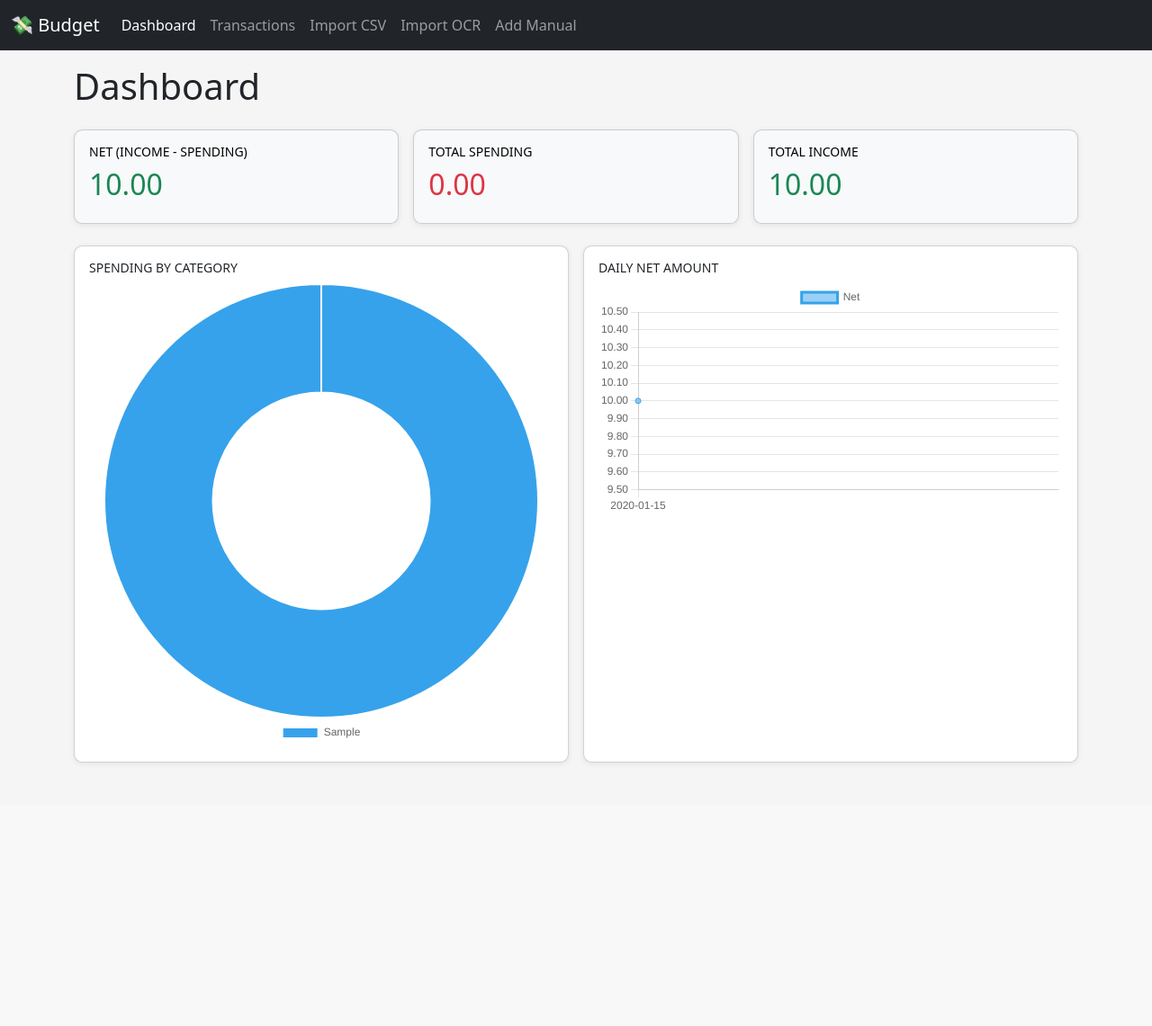
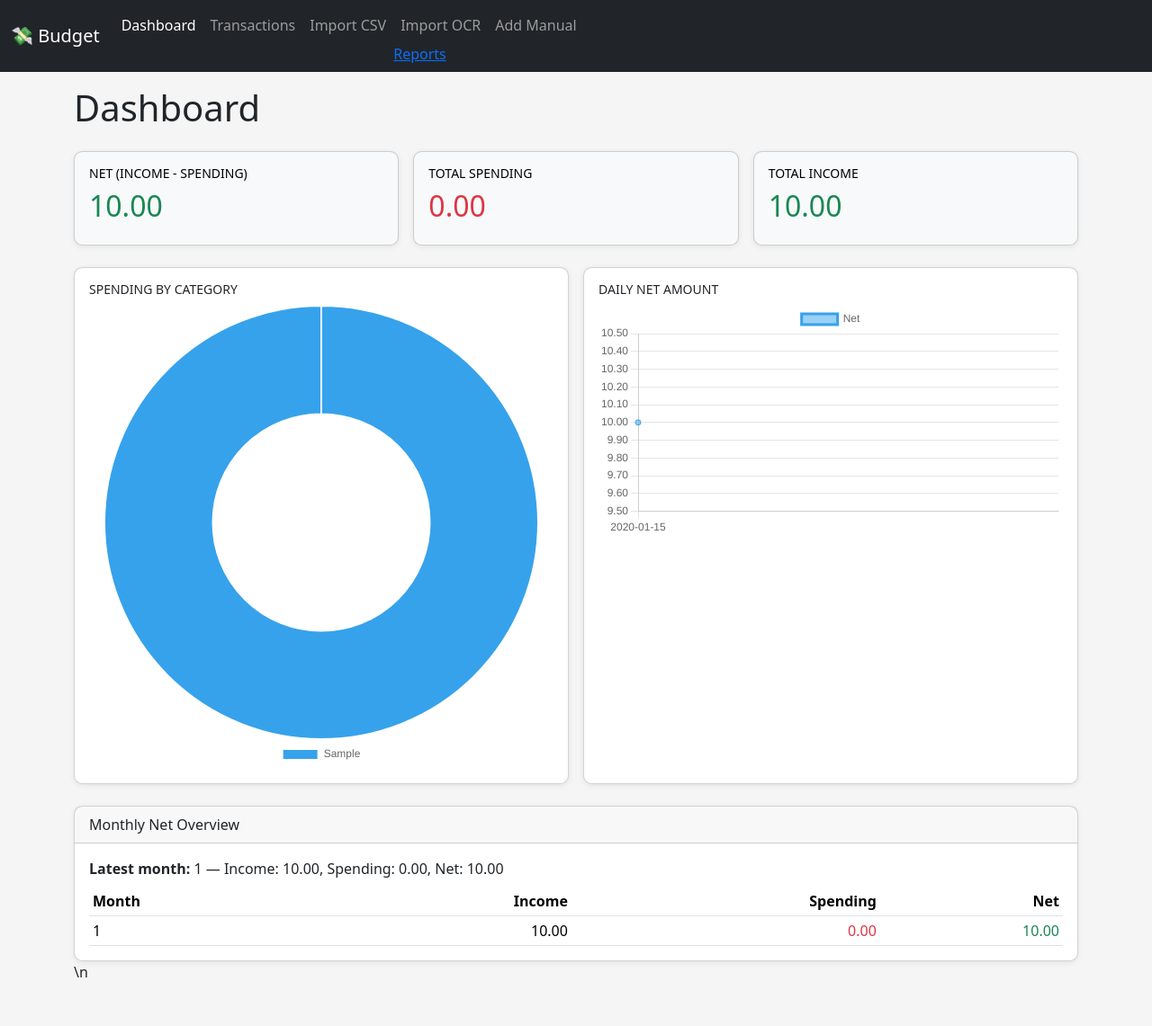
Before and after one commit to onojk/budget-tracker, a Flask app: page / in a window 1280 px wide. Shown: the whole page at 90% size. Before the commit the page ends 896 px from the top, so only its background shows below. Run offline with Flask 3, Linux system fonts and the light colour scheme; tables that the repository leaves empty hold one stand-in row (Sample ...).

Commit message:
Added monthly summary table to dashboard and cleaned build_monthly_summary() function

```diff
--- a/app.py
+++ b/app.py
@@ -3,11 +3,12 @@ from pathlib import Path
 import shutil
 import subprocess
 from datetime import datetime, date
+from collections import OrderedDict
+
 from ocr_pipeline import process_screenshot_files, process_statement_files
-from datetime import datetime
 from sqlalchemy import create_engine, Column, Integer, String, Float, Date, DateTime, func, or_
+
 MIN_ALLOWED_DATE = date(2024, 1, 1)
-
 
 from flask import (
     Flask,
@@ -27,7 +28,6 @@ from wtforms import (
     TextAreaField,
 )
 from wtforms.validators import DataRequired
-from sqlalchemy import func
 import pandas as pd
 
 from config import Config
@@ -43,7 +43,12 @@ import ocr_pipeline
 
 
 class ManualTransactionForm(FlaskForm):
-    date = DateField("Date", validators=[DataRequired()], default=date.today, render_kw={"min": "2024-01-01"})
+    date = DateField(
+        "Date",
+        validators=[DataRequired()],
+        default=date.today,
+        render_kw={"min": "2024-01-01"},
+    )
     amount = FloatField("Amount", validators=[DataRequired()])
     merchant = StringField("Merchant")
     description = StringField("Description")
@@ -127,9 +132,11 @@ def coerce_amount(raw_amount, direction: str) -> float:
 
 
 def is_duplicate_transaction(session, date, amount, merchant, account_name, *_, **__):
-    """Return True if a transaction with the same date, amount, merchant,
+    """
+    Return True if a transaction with the same date, amount, merchant,
     and account already exists. Extra args are accepted and ignored so we can
-    call this helper with (date, amount, merchant, description, account, source)."""
+    call this helper with (date, amount, merchant, description, account, source).
+    """
     q = session.query(Transaction).filter(
         Transaction.date == date,
         Transaction.amount == amount,
@@ -138,83 +145,11 @@ def is_duplicate_transaction(session, date, amount, merchant, account_name, *_,
     )
     return session.query(q.exists()).scalar()
 
-# -------------------------------------------------------------------
-# Routes
-# -------------------------------------------------------------------
-
-
-@app.route("/")
-def dashboard():
-    # Totals
-    total_spending = (
-        db.session.query(func.sum(Transaction.amount))
-        .filter(Transaction.amount < 0)
-        .scalar()
-        or 0.0
-    )
-    total_income = (
-        db.session.query(func.sum(Transaction.amount))
-        .filter(Transaction.amount > 0)
-        .scalar()
-        or 0.0
-    )
-    net = total_income + total_spending
-
-    # Spending by category (absolute values for chart)
-    cat_rows = (
-        db.session.query(
-            Transaction.category,
-            func.sum(Transaction.amount),
-        )
-        .group_by(Transaction.category)
-        .all()
-    )
-
-    cat_labels = []
-    cat_values = []
-    for cat, amt in cat_rows:
-        label = cat or "Uncategorized"
-        cat_labels.append(label)
-        cat_values.append(abs(float(amt or 0.0)))
-
-    # Chart-ready structure: works with most Chart.js setups
-    by_category = {
-        "labels": cat_labels,
-        "data": cat_values,    # if your JS uses .data
-        "values": cat_values,  # if your JS uses .values
-    }
-
-    # Daily running net
-    daily_rows = (
-        db.session.query(
-            Transaction.date,
-            func.sum(Transaction.amount),
-        )
-        .group_by(Transaction.date)
-        .order_by(Transaction.date)
-        .all()
-    )
-
-    running = 0.0
-    daily_net = []
-    for d, amt in daily_rows:
-        running += float(amt or 0.0)
-        daily_net.append({"date": d.isoformat(), "net": round(running, 2)})
-
-    return render_template(
-        "dashboard.html",
-        net=round(net, 2),
-        total_spending=round(total_spending, 2),
-        total_income=round(total_income, 2),
-        cat_labels=cat_labels,
-        cat_values=cat_values,
-        by_category=by_category,
-        daily_net=daily_net,
-    )
 
 # ======================================================================
 # Category Rule Engine
 # ======================================================================
+
 
 def guess_category(db, merchant, account_name, method):
     """
@@ -255,6 +190,7 @@ def guess_category(db, merchant, account_name, method):
 def learn_category_from_transaction(db, merchant, account_name, method, chosen_category):
     """
     Save or update a CategoryRule when the user changes the category manually.
+    (Not yet wired into any route, but ready for future use.)
     """
     merchant = (merchant or "").strip()
     account_name = (account_name or "").strip()
@@ -269,11 +205,9 @@ def learn_category_from_transaction(db, merchant, account_name, method, chosen_c
     )
 
     if rule:
-        # Update category + metadata
         rule.category = chosen_category
         rule.use_count += 1
     else:
-        # Create new rule
         rule = CategoryRule(
             merchant=merchant,
             account_name=account_name,
@@ -284,6 +218,153 @@ def learn_category_from_transaction(db, merchant, account_name, method, chosen_c
         db.session.add(rule)
 
     db.session.commit()
+
+
+# -------------------------------------------------------------------
+# Routes
+
+def build_monthly_summary(txs):
+    """Return list of {year, month, label, income, spending, net}."""
+    monthly_map = OrderedDict()
+
+    for tx in txs:
+        if not tx.date:
+            continue
+
+        key = tx.date.strftime("%Y-%m")
+
+        bucket = monthly_map.setdefault(
+            key,
+            {
+                "year": tx.date.year,
+                "month": tx.date.month,
+                "label": tx.date.strftime("%b %Y"),
+                "income": 0.0,
+                "spending": 0.0,
+                "net": 0.0,
+            },
+        )
+
+        amt = float(tx.amount or 0)
+        if amt >= 0:
+            bucket["income"] += amt
+        else:
+            bucket["spending"] += amt
+
+        bucket["net"] += amt
+
+    return list(monthly_map.values())
+
+# -------------------------------------------------------------------
+
+
+@app.route("/")
+def dashboard():
+    # Totals
+    total_spending = (
+        db.session.query(func.sum(Transaction.amount))
+        .filter(Transaction.amount < 0)
+        .scalar()
+        or 0.0
+    )
+    total_income = (
+        db.session.query(func.sum(Transaction.amount))
+        .filter(Transaction.amount > 0)
+        .scalar()
+        or 0.0
+    )
+    net = total_income + total_spending
+
+    # Spending by category (absolute values for chart)
+    cat_rows = (
+        db.session.query(
+            Transaction.category,
+            func.sum(Transaction.amount),
+        )
+        .group_by(Transaction.category)
+        .all()
+    )
+
+    cat_labels = []
+    cat_values = []
+    for cat, amt in cat_rows:
+        label = cat or "Uncategorized"
+        cat_labels.append(label)
+        cat_values.append(abs(float(amt or 0.0)))
+
+    by_category = {
+        "labels": cat_labels,
+        "data": cat_values,
+        "values": cat_values,
+    }
+
+    # Daily running net
+    daily_rows = (
+        db.session.query(
+            Transaction.date,
+            func.sum(Transaction.amount),
+        )
+        .group_by(Transaction.date)
+        .order_by(Transaction.date)
+        .all()
+    )
+
+    running = 0.0
+    daily_net = []
+    for d, amt in daily_rows:
+        running += float(amt or 0.0)
+        daily_net.append({"date": d.isoformat(), "net": round(running, 2)})
+
+    # --- Monthly aggregation for dashboard "Monthly Net Overview" ---
+    txs = Transaction.query.order_by(Transaction.date.asc()).all()
+    monthly_map = OrderedDict()
+
+    for tx in txs:
+        if not tx.date:
+            continue
+
+        key = tx.date.strftime("%Y-%m")  # e.g. "2025-11"
+        bucket = monthly_map.setdefault(
+            key,
+            {
+                "year": tx.date.year,
+                "month": tx.date.month,
+                "label": tx.date.strftime("%b %Y"),  # "Nov 2025"
+                "income": 0.0,
+                "spending": 0.0,
+                "net": 0.0,
+            },
+        )
+
+        amt = float(tx.amount or 0)
+        if amt >= 0:
+            bucket["income"] += amt
+        else:
+            bucket["spending"] += amt
+        bucket["net"] += amt
+
+    monthly = list(monthly_map.values())
+
+    if monthly:
+        monthly_overview_message = ""
+    else:
+        monthly_overview_message = (
+            "No monthly data yet. Import some transactions to see this overview."
+        )
+
+    return render_template(
+        "dashboard.html",
+        net=net,
+        total_spending=total_spending,
+        total_income=total_income,
+        cat_labels=cat_labels,
+        cat_values=cat_values,
+        by_category=by_category,
+        daily_net=daily_net,
+        monthly=monthly,
+        monthly_overview_message=monthly_overview_message,
+    )
+
 
 @app.route("/transactions")
 def transactions():
@@ -345,15 +426,15 @@ def import_csv():
 
         msg = f"Imported {imported} rows from CSV."
         if skipped_invalid_dates:
-            msg += f" Skipped {skipped_invalid_dates} rows with invalid dates (e.g. '2025-11-XX')."
+            msg += (
+                f" Skipped {skipped_invalid_dates} rows with invalid dates"
+                " (e.g. '2025-11-XX')."
+            )
         flash(msg, "success")
         return redirect(url_for("transactions"))
 
     # GET
     return render_template("import_csv.html")
-
-
-
 
 
 @app.route("/import/ocr", methods=["GET", "POST"])
@@ -377,7 +458,7 @@ def import_ocr():
 
         imported = 0
         for r in rows:
-            date_obj, reason = parse_date_safer(r.get("Date"))
+            date_obj, reason = parse_date_safe(r.get("Date"))
             if date_obj is None:
                 continue
 
@@ -391,9 +472,7 @@ def import_ocr():
             method = normalize_string(r.get("Method"))
             raw_category = normalize_string(r.get("Category"))
 
-            # -----------------------------
             # Auto-category via rule engine
-            # -----------------------------
             category = raw_category or "Uncategorized"
             auto_cat = guess_category(
                 db,
@@ -404,14 +483,14 @@ def import_ocr():
             if auto_cat:
                 category = auto_cat
 
-            # Skip duplicates (same as before)
+            # Skip duplicates
             if is_duplicate_transaction(
                 db.session,
                 date_obj,
                 amount,
                 merchant,
+                account_name,
                 description,
-                account_name,
                 source_system,
             ):
                 continue
@@ -424,7 +503,7 @@ def import_ocr():
                 amount=amount,
                 merchant=merchant,
                 description=description,
-                method=method,          # remove this line if your model has no 'method' field
+                # method is only stored on CategoryRule, not Transaction
                 category=category,
                 notes=normalize_string(r.get("Notes")),
             )
@@ -435,6 +514,7 @@ def import_ocr():
         flash(f"OCR import complete. Imported {imported} transactions.", "success")
         return redirect(url_for("transactions"))
 
+    # GET
     return render_template("import_ocr.html")
 
 
@@ -466,7 +546,10 @@ def import_scan():
         elif ext == ".pdf":
             out_txt = Path(statements) / f"{p.stem}_ocr.txt"
             try:
-                subprocess.run(["pdftotext", "-layout", str(p), str(out_txt)], check=True)
+                subprocess.run(
+                    ["pdftotext", "-layout", str(p), str(out_txt)],
+                    check=True,
+                )
                 converted_pdfs += 1
             except Exception as e:
                 print(f"[SCAN] Failed to convert {p}: {e}")
@@ -474,9 +557,11 @@ def import_scan():
 
     flash(
         f"Scanned inbox: moved {moved_txt} text files, converted {converted_pdfs} PDFs.",
-        "success"
+        "success",
     )
     return redirect(url_for("import_ocr"))
+
+
 @app.route("/add/manual", methods=["GET", "POST"])
 def add_manual():
     form = ManualTransactionForm()
--- a/templates/base.html
+++ b/templates/base.html
@@ -25,7 +25,9 @@
         <li class="nav-item"><a class="nav-link {% if request.endpoint=='dashboard' %}active{% endif %}" href="{{ url_for('dashboard') }}">Dashboard</a></li>
         <li class="nav-item"><a class="nav-link {% if request.endpoint=='transactions' %}active{% endif %}" href="{{ url_for('transactions') }}">Transactions</a></li>
         <li class="nav-item"><a class="nav-link {% if request.endpoint=='import_csv' %}active{% endif %}" href="{{ url_for('import_csv') }}">Import CSV</a></li>
-        <li class="nav-item"><a class="nav-link {% if request.endpoint=='import_ocr' %}active{% endif %}" href="{{ url_for('import_ocr') }}">Import OCR</a></li>
+        <li class="nav-item"><a class="nav-link {% if request.endpoint=='import_ocr' %}active{% endif %}" href="{{ url_for('import_ocr') }}">Import OCR</a>
+        <a href="/reports">Reports</a>
+</li>
         <li class="nav-item"><a class="nav-link {% if request.endpoint=='add_manual' %}active{% endif %}" href="{{ url_for('add_manual') }}">Add Manual</a></li>
       </ul>
     </div>
--- a/templates/dashboard.html
+++ b/templates/dashboard.html
@@ -51,4 +51,78 @@
     </div>
   </div>
 </div>
-{% endblock %}
+
+<!-- Monthly net overview (mini chart) -->
+<div class="card mt-4">
+  <div class="card-header">
+    Monthly Net Overview
+  </div>
+  <div class="card-body">
+    {% if monthly %}
+      <p class="mb-2">
+        <strong>Latest month:</strong>
+        {{ monthly[-1].month }}
+        — Income: {{ "%.2f"|format(monthly[-1].income) }},
+        Spending: {{ "%.2f"|format((monthly[-1].spending | abs)) }},
+        Net: {{ "%.2f"|format(monthly[-1].net) }}
+      </p>
+
+      <table class="table table-sm mb-0">
+        <thead>
+          <tr>
+            <th>Month</th>
+            <th class="text-end">Income</th>
+            <th class="text-end">Spending</th>
+            <th class="text-end">Net</th>
+          </tr>
+        </thead>
+        <tbody>
+          {% for m in monthly %}
+            <tr>
+              <td>{{ m.month }}</td>
+              <td class="text-end">{{ "%.2f"|format(m.income) }}</td>
+              <td class="text-end text-danger">{{ "%.2f"|format(m.spending | abs) }}</td>
+              <td class="text-end {% if m.net < 0 %}text-danger{% else %}text-success{% endif %}">
+                {{ "%.2f"|format(m.net) }}
+              </td>
+            </tr>
+          {% endfor %}
+        </tbody>
+      </table>
+    {% else %}
+      <p class="text-muted mb-0">
+        No monthly data yet. Import some transactions to see this overview.
+      </p>
+    {% endif %}
+  </div>
+</div>
+
+<script>
+  const monthlyOverview = {{ monthly|default({"labels": [], "income": [], "spending": [], "net": []})|tojson }};
+  const moLabels = monthlyOverview.labels || [];
+  const moNet = monthlyOverview.net || [];
+
+  if (moLabels.length) {
+    const ctxOverview = document.getElementById('monthlyNetOverviewChart').getContext('2d');
+    new Chart(ctxOverview, {
+      type: 'line',
+      data: {
+        labels: moLabels,
+        datasets: [
+          {
+            label: 'Net',
+            data: moNet,
+            fill: false
+          }
+        ]
+      },
+      options: {
+        responsive: true,
+        scales: {
+          y: { beginAtZero: true }
+        }
+      }
+    });
+  }
+</script>
+\n{% endblock %}
```
Also changed, not shown: templates/reports.html (added, +84 -0 lines).
